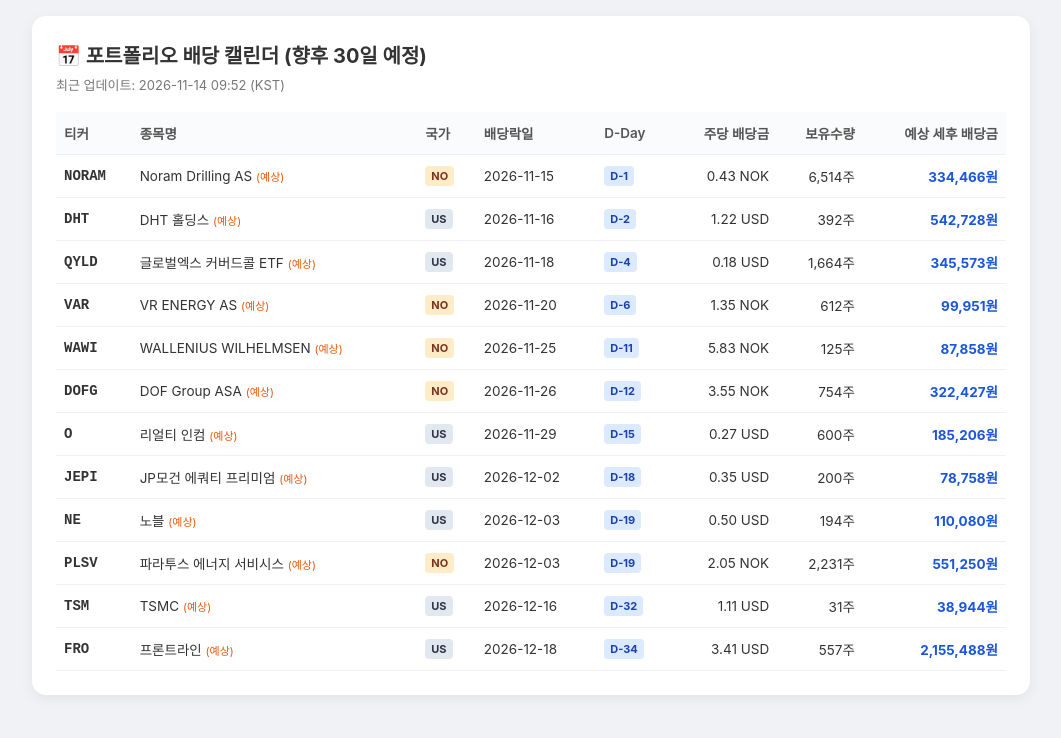
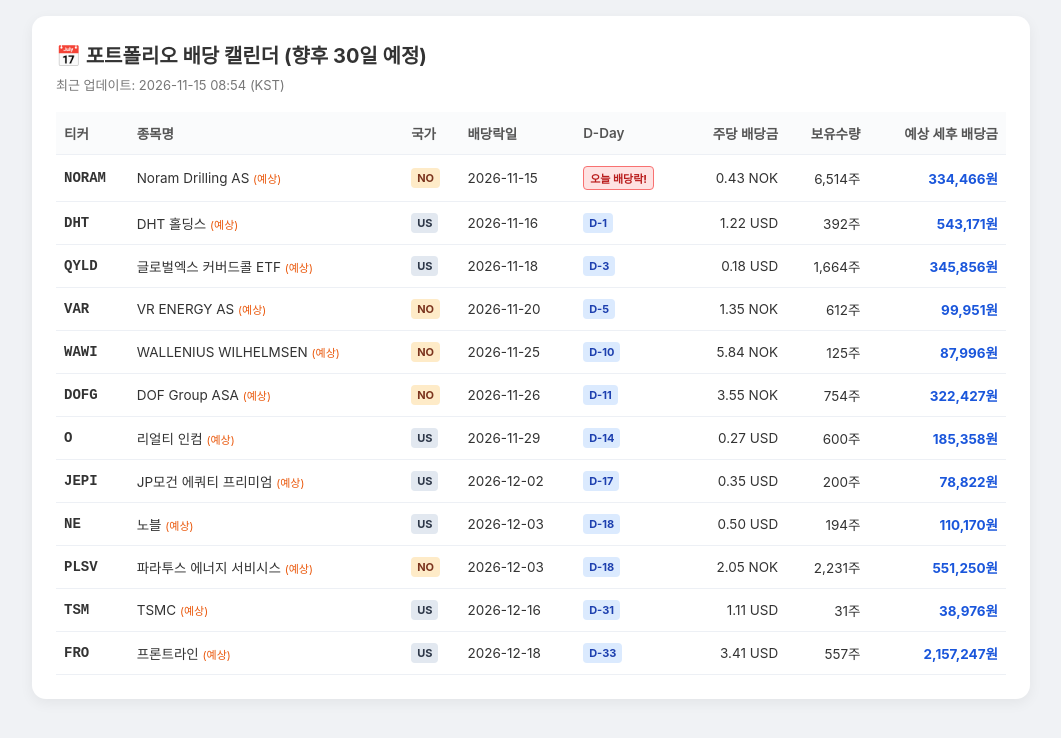
Before and after one commit to shirou1980-hue/portfolio-alert, a plain HTML site: page index.html in a window 1280 px wide. Shown: the whole page, without its empty margins (109-1170 px from the left). Drawn offline with Linux system fonts and the light colour scheme.

Commit message:
Update dividend calendar

```diff
--- a/index.html
+++ b/index.html
@@ -29,7 +29,7 @@
 <body>
     <div class="container">
         <h1>📅 포트폴리오 배당 캘린더 (향후 30일 예정)</h1>
-        <div class="updated">최근 업데이트: 2026-11-14 09:52 (KST)</div>
+        <div class="updated">최근 업데이트: 2026-11-15 08:54 (KST)</div>
         <div class="table-wrap">
             <table>
                 <thead>
@@ -51,7 +51,7 @@
             <td>Noram Drilling AS <span class="tag-est">(예상)</span></td>
             <td><span class="badge no">NO</span></td>
             <td>2026-11-15</td>
-            <td><span class="badge d-future">D-1</span></td>
+            <td><span class="badge today">오늘 배당락!</span></td>
             <td class="num">0.43 NOK</td>
             <td class="num">6,514주</td>
             <td class="num bold">334,466원</td>
@@ -62,10 +62,10 @@
             <td>DHT 홀딩스 <span class="tag-est">(예상)</span></td>
             <td><span class="badge us">US</span></td>
             <td>2026-11-16</td>
-            <td><span class="badge d-future">D-2</span></td>
+            <td><span class="badge d-future">D-1</span></td>
             <td class="num">1.22 USD</td>
             <td class="num">392주</td>
-            <td class="num bold">542,728원</td>
+            <td class="num bold">543,171원</td>
         </tr>
 
         <tr>
@@ -73,10 +73,10 @@
             <td>글로벌엑스 커버드콜 ETF <span class="tag-est">(예상)</span></td>
             <td><span class="badge us">US</span></td>
             <td>2026-11-18</td>
-            <td><span class="badge d-future">D-4</span></td>
+            <td><span class="badge d-future">D-3</span></td>
             <td class="num">0.18 USD</td>
             <td class="num">1,664주</td>
-            <td class="num bold">345,573원</td>
+            <td class="num bold">345,856원</td>
         </tr>
 
         <tr>
@@ -84,7 +84,7 @@
             <td>VR ENERGY AS <span class="tag-est">(예상)</span></td>
             <td><span class="badge no">NO</span></td>
             <td>2026-11-20</td>
-            <td><span class="badge d-future">D-6</span></td>
+            <td><span class="badge d-future">D-5</span></td>
             <td class="num">1.35 NOK</td>
             <td class="num">612주</td>
             <td class="num bold">99,951원</td>
@@ -95,10 +95,10 @@
             <td>WALLENIUS WILHELMSEN <span class="tag-est">(예상)</span></td>
             <td><span class="badge no">NO</span></td>
             <td>2026-11-25</td>
-            <td><span class="badge d-future">D-11</span></td>
-            <td class="num">5.83 NOK</td>
+            <td><span class="badge d-future">D-10</span></td>
+            <td class="num">5.84 NOK</td>
             <td class="num">125주</td>
-            <td class="num bold">87,858원</td>
+            <td class="num bold">87,996원</td>
         </tr>
 
         <tr>
@@ -106,7 +106,7 @@
             <td>DOF Group ASA <span class="tag-est">(예상)</span></td>
             <td><span class="badge no">NO</span></td>
             <td>2026-11-26</td>
-            <td><span class="badge d-future">D-12</span></td>
+            <td><span class="badge d-future">D-11</span></td>
             <td class="num">3.55 NOK</td>
             <td class="num">754주</td>
             <td class="num bold">322,427원</td>
@@ -117,10 +117,10 @@
             <td>리얼티 인컴 <span class="tag-est">(예상)</span></td>
             <td><span class="badge us">US</span></td>
             <td>2026-11-29</td>
-            <td><span class="badge d-future">D-15</span></td>
+            <td><span class="badge d-future">D-14</span></td>
             <td class="num">0.27 USD</td>
             <td class="num">600주</td>
-            <td class="num bold">185,206원</td>
+            <td class="num bold">185,358원</td>
         </tr>
 
         <tr>
@@ -128,10 +128,10 @@
             <td>JP모건 에쿼티 프리미엄 <span class="tag-est">(예상)</span></td>
             <td><span class="badge us">US</span></td>
             <td>2026-12-02</td>
-            <td><span class="badge d-future">D-18</span></td>
+            <td><span class="badge d-future">D-17</span></td>
             <td class="num">0.35 USD</td>
             <td class="num">200주</td>
-            <td class="num bold">78,758원</td>
+            <td class="num bold">78,822원</td>
         </tr>
 
         <tr>
@@ -139,10 +139,10 @@
             <td>노블 <span class="tag-est">(예상)</span></td>
             <td><span class="badge us">US</span></td>
             <td>2026-12-03</td>
-            <td><span class="badge d-future">D-19</span></td>
+            <td><span class="badge d-future">D-18</span></td>
             <td class="num">0.50 USD</td>
             <td class="num">194주</td>
-            <td class="num bold">110,080원</td>
+            <td class="num bold">110,170원</td>
         </tr>
 
         <tr>
@@ -150,7 +150,7 @@
             <td>파라투스 에너지 서비시스 <span class="tag-est">(예상)</span></td>
             <td><span class="badge no">NO</span></td>
             <td>2026-12-03</td>
-            <td><span class="badge d-future">D-19</span></td>
+            <td><span class="badge d-future">D-18</span></td>
             <td class="num">2.05 NOK</td>
             <td class="num">2,231주</td>
             <td class="num bold">551,250원</td>
@@ -161,10 +161,10 @@
             <td>TSMC <span class="tag-est">(예상)</span></td>
             <td><span class="badge us">US</span></td>
             <td>2026-12-16</td>
-            <td><span class="badge d-future">D-32</span></td>
+            <td><span class="badge d-future">D-31</span></td>
             <td class="num">1.11 USD</td>
             <td class="num">31주</td>
-            <td class="num bold">38,944원</td>
+            <td class="num bold">38,976원</td>
         </tr>
 
         <tr>
@@ -172,10 +172,10 @@
             <td>프론트라인 <span class="tag-est">(예상)</span></td>
             <td><span class="badge us">US</span></td>
             <td>2026-12-18</td>
-            <td><span class="badge d-future">D-34</span></td>
+            <td><span class="badge d-future">D-33</span></td>
             <td class="num">3.41 USD</td>
             <td class="num">557주</td>
-            <td class="num bold">2,155,488원</td>
+            <td class="num bold">2,157,247원</td>
         </tr>
 
                 </tbody>
```
